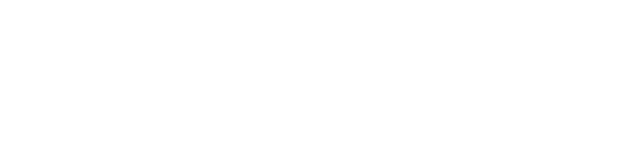
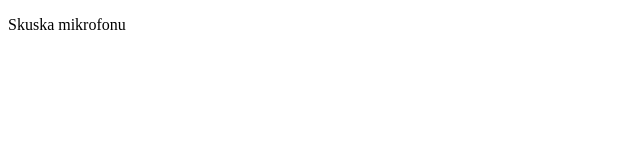
Before and after one commit to Predrag/predrag.github.io, a plain HTML site: page index.html in a window 1280 px wide. Shown: the whole page, without its empty margins (0-640 px from the left). Drawn offline with Linux system fonts and the light colour scheme.

Commit message:
Update index.html

```diff
--- a/index.html
+++ b/index.html
@@ -5,6 +5,6 @@
     <title>Skuska</title>
 </head>
 <body>
-
+    <p> Skuska mikrofonu</p>
 </body>
 </html>
```
